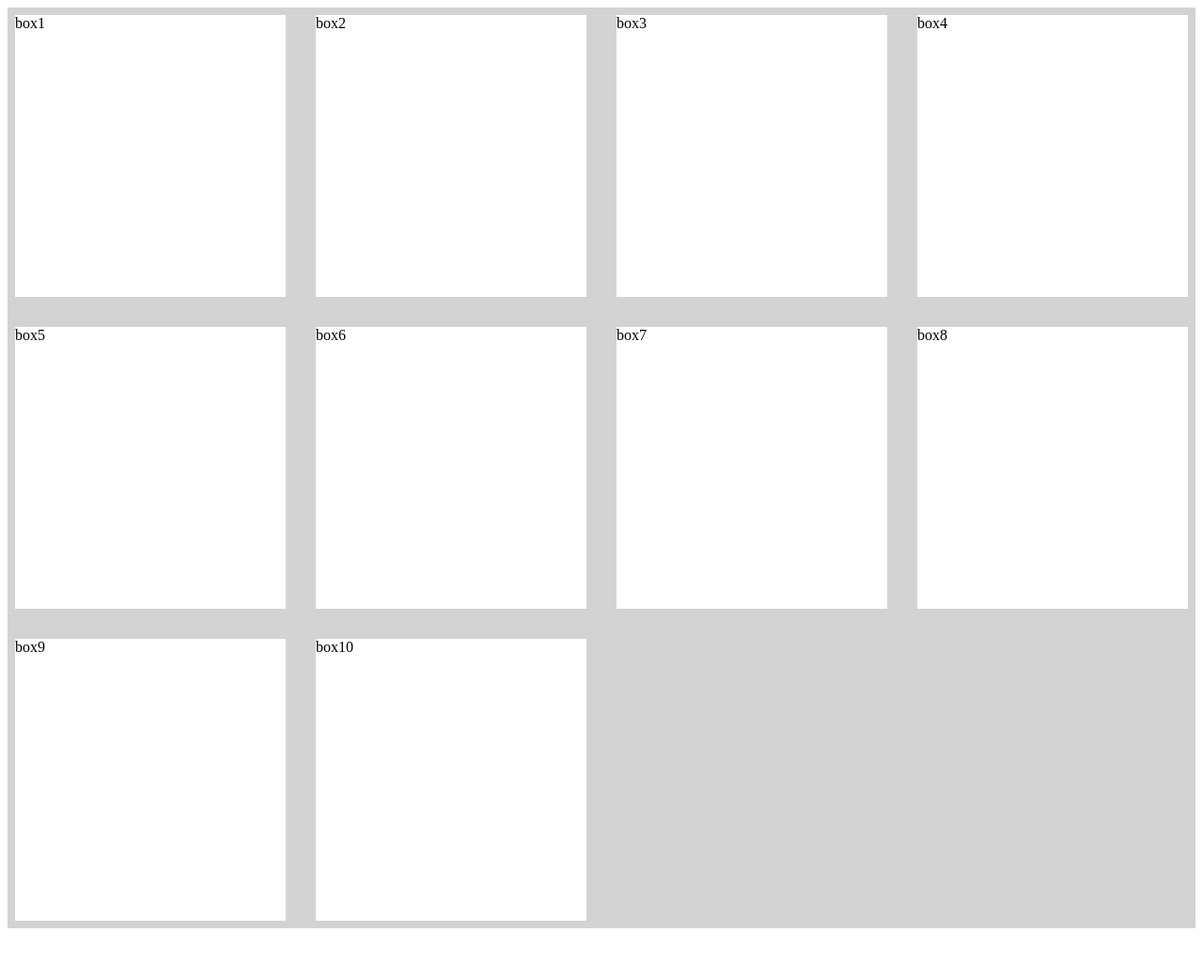
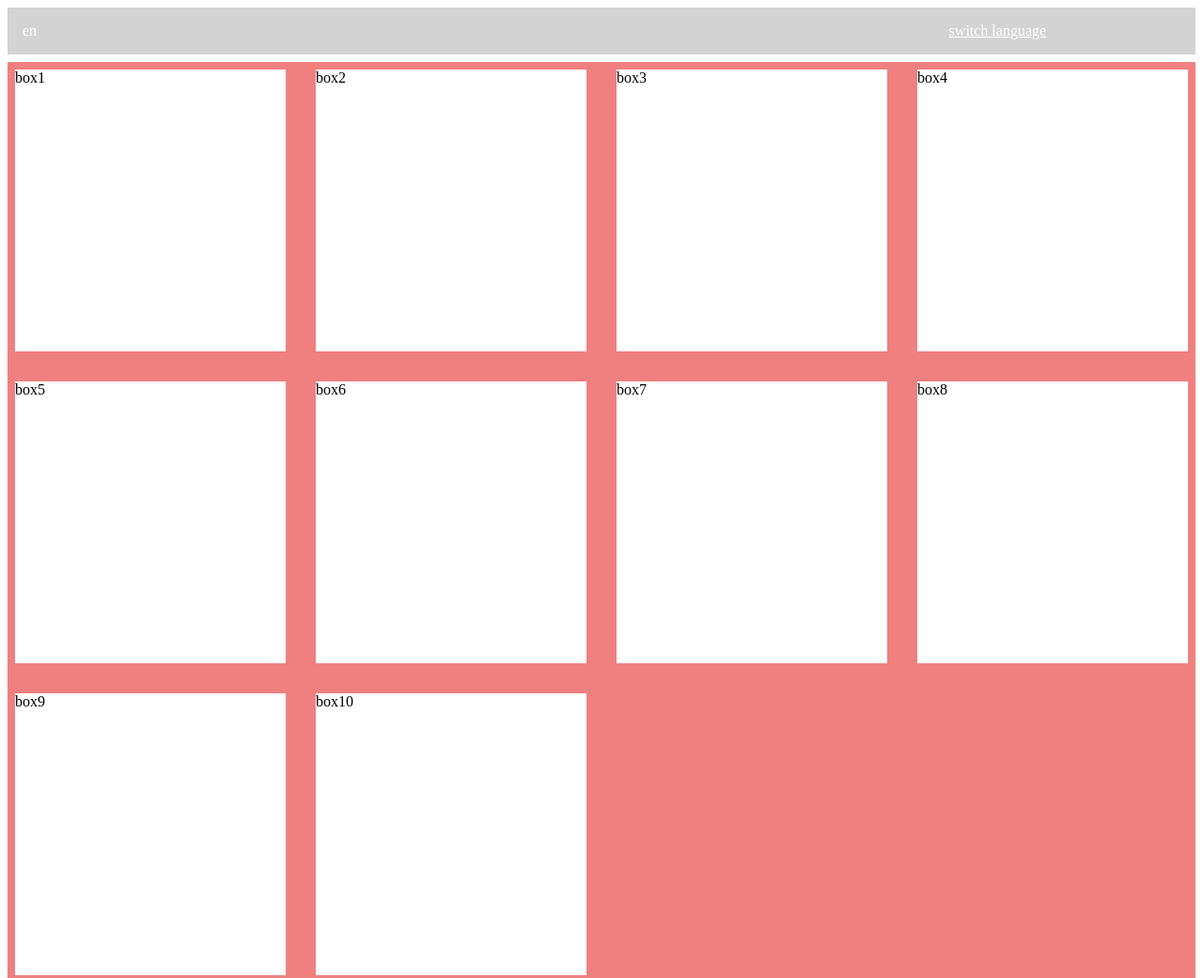
Before and after one commit to ziye0109/react-hooks-env, a React app: page / in a window 1280 px wide. Shown: the top 1041 px of the page at 94% size. Before the commit the page ends 996 px from the top, so only its background shows below. Built offline with nearby package versions, Linux system fonts and the light colour scheme.

Commit message:
seperate logic to different component

```diff
--- /dev/null
+++ b/src/Component/ContentArea.js
@@ -0,0 +1,26 @@
+import React, { useContext } from 'react';
+import Context from '../Context';
+
+const ContentArea = () => {
+  const {
+    appSetting: { theme }
+  } = useContext(Context);
+  return (
+    <>
+      <div className={`container ${theme}`}>
+        <div className="box">box1</div>
+        <div className="box">box2</div>
+        <div className="box">box3</div>
+        <div className="box">box4</div>
+        <div className="box">box5</div>
+        <div className="box">box6</div>
+        <div className="box">box7</div>
+        <div className="box">box8</div>
+        <div className="box">box9</div>
+        <div className="box">box10</div>
+      </div>
+    </>
+  );
+};
+
+export default ContentArea;
--- /dev/null
+++ b/src/Component/Header.js
@@ -0,0 +1,19 @@
+import React, { useContext } from 'react';
+import Context from '../Context';
+
+const Header = () => {
+  const {
+    appSetting: { language }
+  } = useContext(Context);
+
+  return (
+    <>
+      <div className="header">
+        <div className="language_label">{language}</div>
+        <div className="switch_language">switch language</div>
+      </div>
+    </>
+  );
+};
+
+export default Header;
--- a/src/Component/Home.css
+++ b/src/Component/Home.css
@@ -6,6 +6,15 @@
   background-color: lightgray;
   width: 100%;
   height: 100%;
+}
+
+.header {
+  color: white;
+  background-color: lightgray;
+  margin-bottom: 8px;
+  padding: 16px;
+  display: grid;
+  grid-template-columns: 80% 20%;
 }
 
 .box {
@@ -17,3 +26,9 @@
 .red {
   background-color: lightcoral;
 }
+
+
+.switch_language {
+  text-decoration: underline;
+  cursor: pointer;
+}
--- a/src/Component/Home.js
+++ b/src/Component/Home.js
@@ -1,21 +1,13 @@
 import React from 'react';
 import './Home.css';
+import Header from './Header';
+import ContentArea from './ContentArea';
 
-const Home = ({ theme }) => (
-  <>
-    <div className={`container ${theme}`}>
-      <div className="box">box1</div>
-      <div className="box">box2</div>
-      <div className="box">box3</div>
-      <div className="box">box4</div>
-      <div className="box">box5</div>
-      <div className="box">box6</div>
-      <div className="box">box7</div>
-      <div className="box">box8</div>
-      <div className="box">box9</div>
-      <div className="box">box10</div>
-    </div>
-  </>
-);
+const Home = () => (
+    <>
+      <Header />
+      <ContentArea />
+    </>
+  );
 
 export default Home;
--- a/src/Component/Provider.js
+++ b/src/Component/Provider.js
@@ -5,7 +5,8 @@ class Provider extends React.Component {
   constructor(props) {
     super(props);
     this.state = {
-      theme: 'red'
+      theme: 'red',
+      language: 'en',
     };
 
     this.themeUpdater = this.themeUpdater.bind(this);
@@ -18,7 +19,7 @@ class Provider extends React.Component {
   render() {
     return (
       <Context.Provider
-        value={{ theme: this.state, themeUpdater: this.themeUpdater }}
+        value={{ appSetting: this.state, themeUpdater: this.themeUpdater }}
       >
         {this.props.children}
       </Context.Provider>
--- a/src/index.js
+++ b/src/index.js
@@ -1,13 +1,12 @@
-import React from "react";
-import ReactDom from "react-dom";
-import Home from "./Component/Home";
-import Provider from "./Component/Provider";
-import Context from "./Context";
+import React from 'react';
+import ReactDom from 'react-dom';
+import Home from './Component/Home';
+import Provider from './Component/Provider';
 
 const App = () => (
   <Provider>
-    <Context.Consumer>{value => <Home theme={value.theme} />}</Context.Consumer>
+    <Home />
   </Provider>
 );
 
-ReactDom.render(<App />, document.getElementById("root"));
+ReactDom.render(<App />, document.getElementById('root'));
```
Also changed, not shown: src/Component/ContentArea.css (added), src/Component/Header.css (added).
